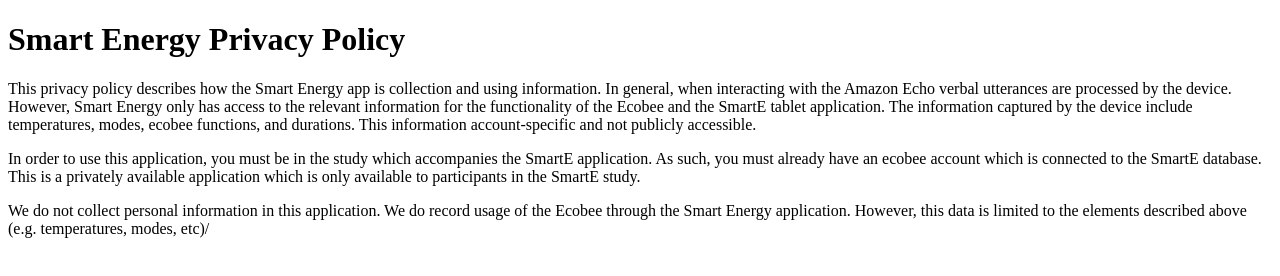
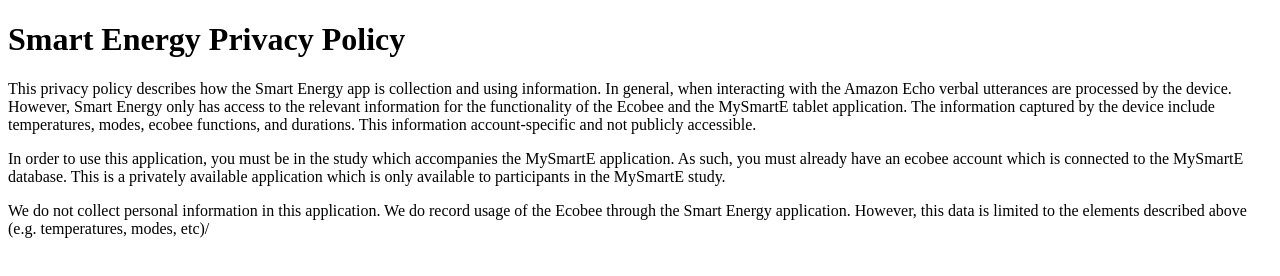
Before and after one commit to nsfsccpurdue/alexaprivacy.nsfsccpurdue.github.io, a plain HTML site: page index.html in a window 1280 px wide. Drawn offline with Linux system fonts and the light colour scheme.

Commit message:
Update index.html

```diff
--- a/index.html
+++ b/index.html
@@ -7,13 +7,13 @@
 
     <p>This privacy policy describes how the Smart Energy app is collection and using information. In general, when
         interacting with the Amazon Echo verbal utterances are processed by the device. However, Smart Energy only has
-        access to the relevant information for the functionality of the Ecobee and the SmartE tablet application. The
+        access to the relevant information for the functionality of the Ecobee and the MySmartE tablet application. The
         information captured by the device include temperatures, modes, ecobee functions, and durations. This
         information account-specific and not publicly accessible.</p>
 
-    <p>In order to use this application, you must be in the study which accompanies the SmartE application. As such, you
-        must already have an ecobee account which is connected to the SmartE database. This is a privately available
-        application which is only available to participants in the SmartE study.</p>
+    <p>In order to use this application, you must be in the study which accompanies the MySmartE application. As such, you
+        must already have an ecobee account which is connected to the MySmartE database. This is a privately available
+        application which is only available to participants in the MySmartE study.</p>
 
     <p>We do not collect personal information in this application. We do record usage of the Ecobee through the Smart
         Energy application. However, this data is limited to the elements described above (e.g. temperatures, modes,
```
